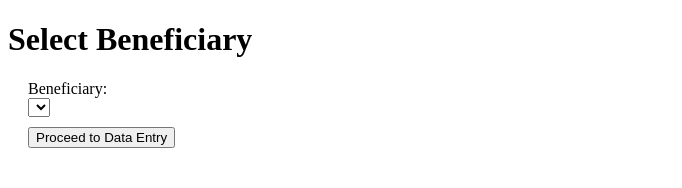
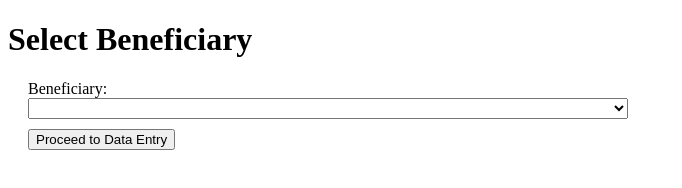
Before and after one commit to rohinma/trainer-data-app, a plain HTML site: page beneficiaries.html in a window 1280 px wide. Shown: the whole page, without its empty margins (0-682 px from the left). Drawn offline with Linux system fonts and the light colour scheme.

Commit message:
Update beneficiaries.html

```diff
--- a/beneficiaries.html
+++ b/beneficiaries.html
@@ -11,9 +11,12 @@
         select {
             display: block;
             margin-bottom: 10px;
+            width: 600px; /* Adjust the width as needed */
+            font-size: 16px; /* Optional: adjust font size for better readability */
         }
         button {
             display: block;
+            margin-top: 10px;
         }
     </style>
 </head>
```
